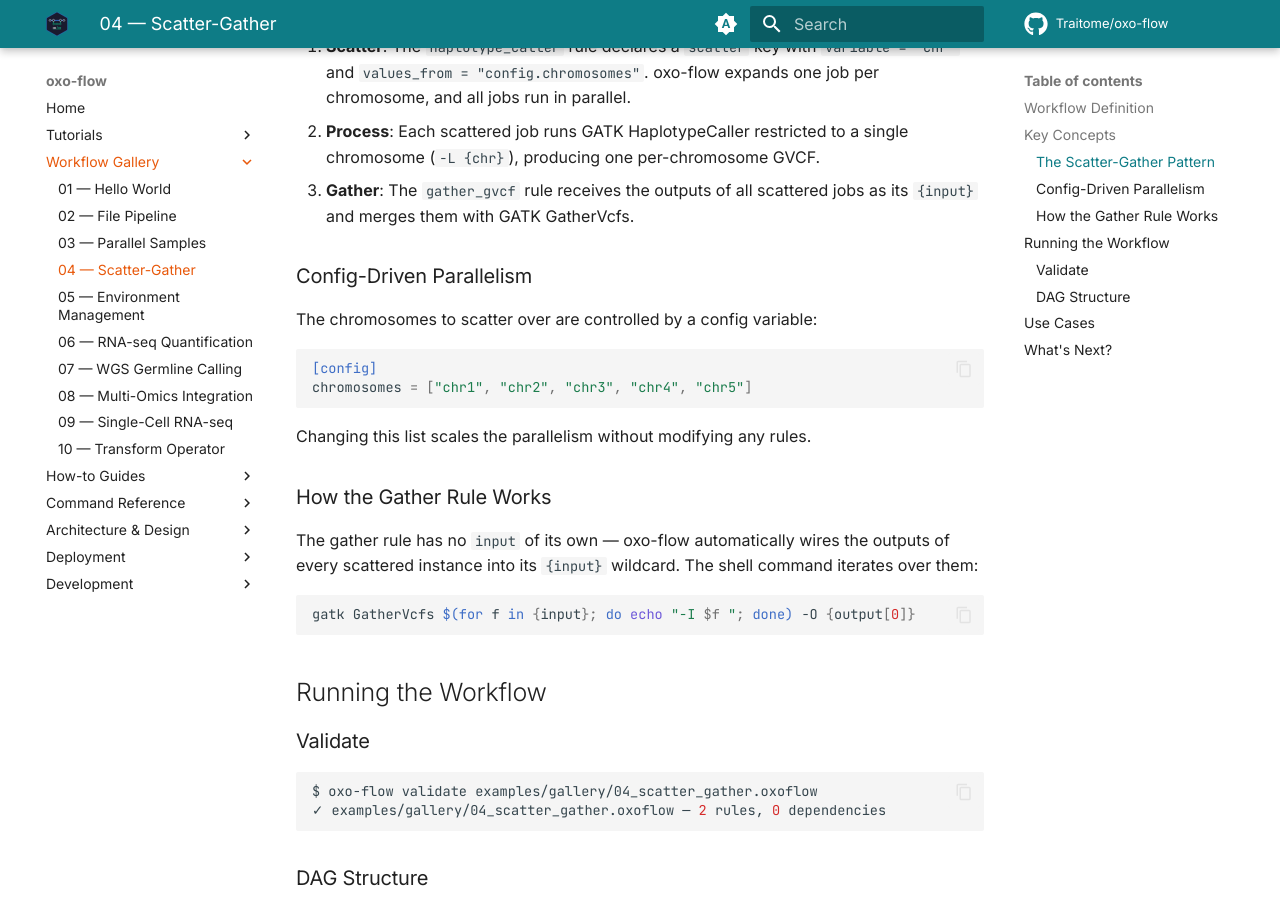
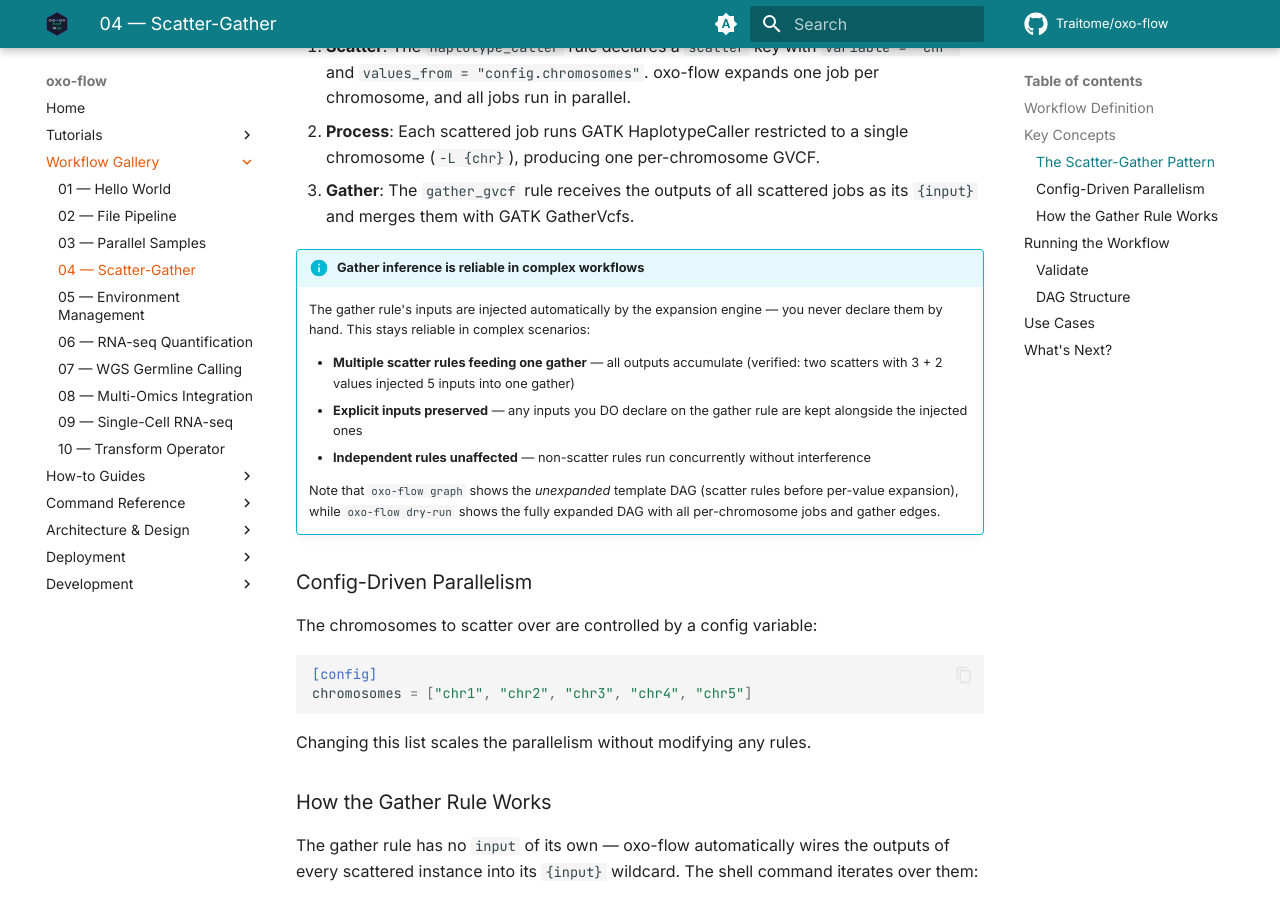
Before and after one commit to Traitome/oxo-flow, an MkDocs documentation site: the page built from docs/guide/src/gallery/scatter-gather.md, in a window 1280 px wide and 900 px high, scrolled down 1230 px. Built offline with MkDocs 1.6.1 and Material for MkDocs 9.7.7, drawn with Linux system fonts in a browser that asks for light colours; comment, search, counter and statistics services are not loaded.

Commit message:
docs: document gather inference reliability in complex scatter-gather
Add note to scatter-gather gallery: gather inputs are auto-injected
and remain reliable with multiple scatter rules feeding one gather,
explicit inputs preserved, independent rules unaffected. Also
clarify graph (unexpanded) vs dry-run (expanded) DAG display.

Verified with real test: 2 scatters (3 chr + 2 batch values) into
one gather → 5 inputs injected, 7/7 rules succeed, merge correct.

Co-Authored-By: Claude <noreply@anthropic.com>

```diff
--- a/docs/guide/src/gallery/scatter-gather.md
+++ b/docs/guide/src/gallery/scatter-gather.md
@@ -51,6 +51,15 @@ This is a classic parallel computing pattern:
 2. **Process**: Each scattered job runs GATK HaplotypeCaller restricted to a single chromosome (`-L {chr}`), producing one per-chromosome GVCF.
 3. **Gather**: The `gather_gvcf` rule receives the outputs of all scattered jobs as its `{input}` and merges them with GATK GatherVcfs.
 
+!!! info "Gather inference is reliable in complex workflows"
+    The gather rule's inputs are injected automatically by the expansion engine — you never declare them by hand. This stays reliable in complex scenarios:
+
+    - **Multiple scatter rules feeding one gather** — all outputs accumulate (verified: two scatters with 3 + 2 values injected 5 inputs into one gather)
+    - **Explicit inputs preserved** — any inputs you DO declare on the gather rule are kept alongside the injected ones
+    - **Independent rules unaffected** — non-scatter rules run concurrently without interference
+
+    Note that `oxo-flow graph` shows the *unexpanded* template DAG (scatter rules before per-value expansion), while `oxo-flow dry-run` shows the fully expanded DAG with all per-chromosome jobs and gather edges.
+
 ### Config-Driven Parallelism
 
 The chromosomes to scatter over are controlled by a config variable:
```
